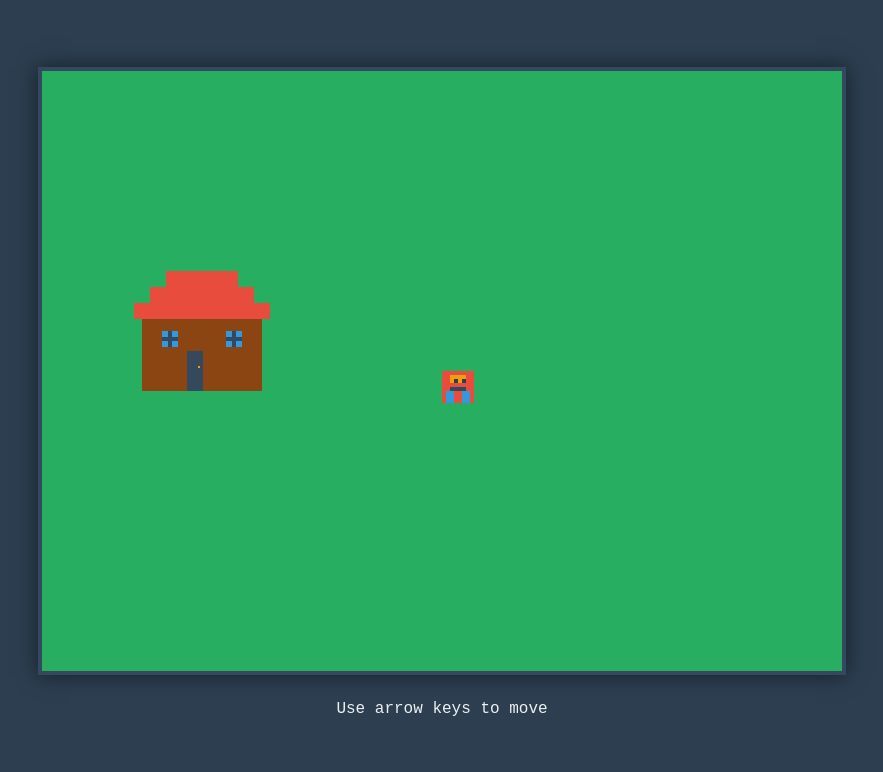
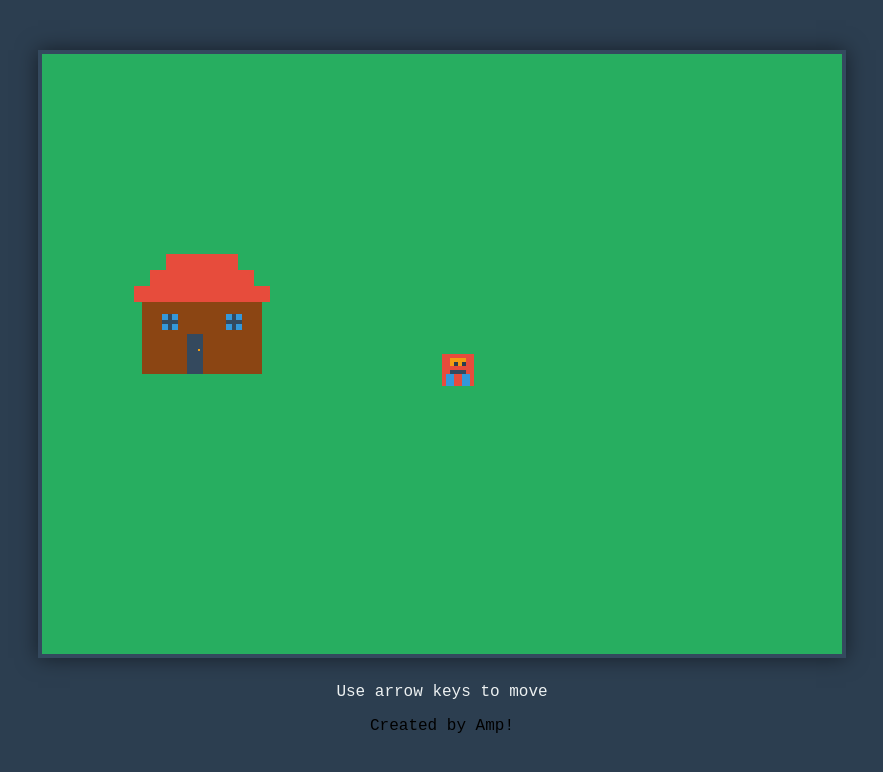
Before and after one commit to derek-feriancek-sg/lxePub, a plain HTML site: page index.html in a window 1280 px wide. Shown: the whole page, without its empty margins (198-1081 px from the left). Drawn offline with Linux system fonts and the light colour scheme.

Commit message:
Add creator credit line to game
https://ampcode.com/threads/T-69fc8649-1b0a-4882-92c4-f9ef6e676653

```diff
--- a/index.html
+++ b/index.html
@@ -12,6 +12,9 @@
         <div class="controls">
             <p>Use arrow keys to move</p>
         </div>
+        <div class="credits">
+            <p>Created by Amp!</p>
+        </div>
     </div>
     <script src="game.js"></script>
 </body>
```
